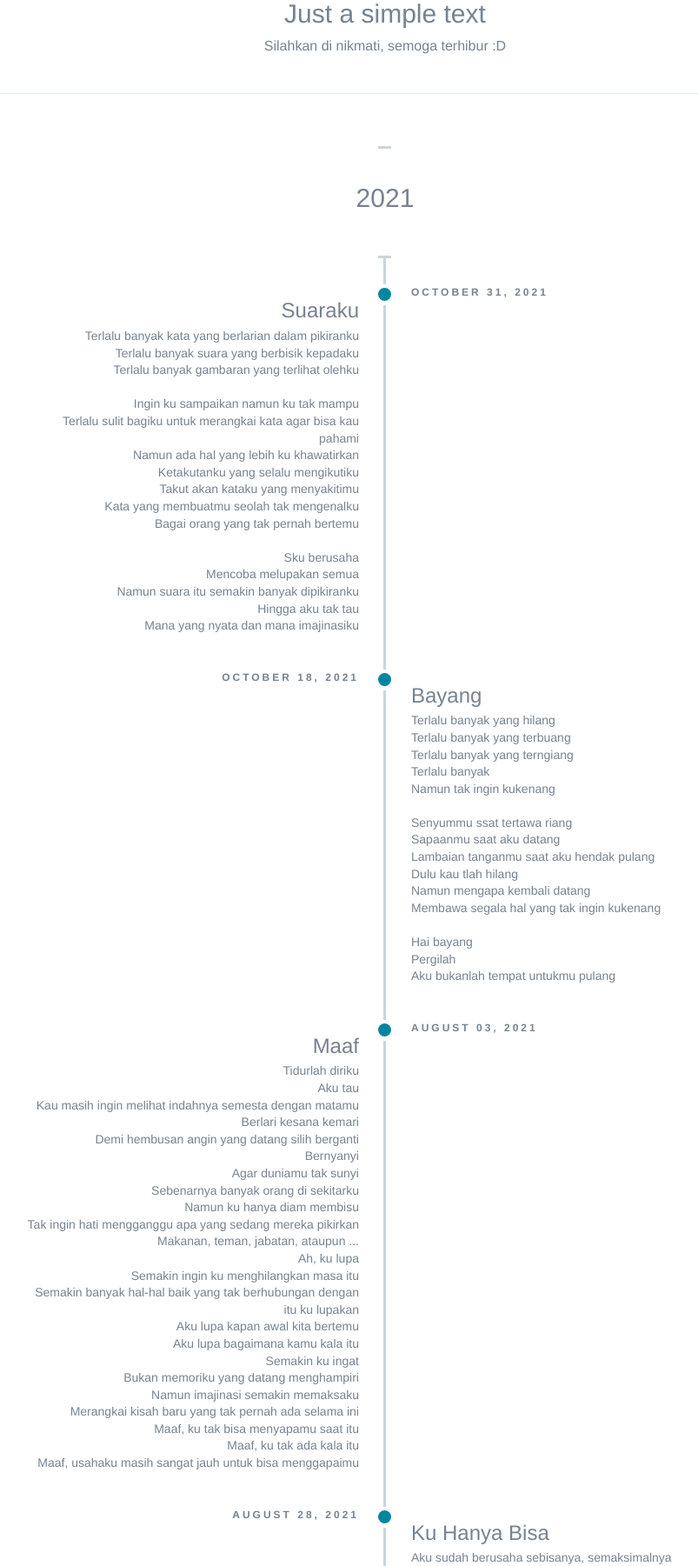
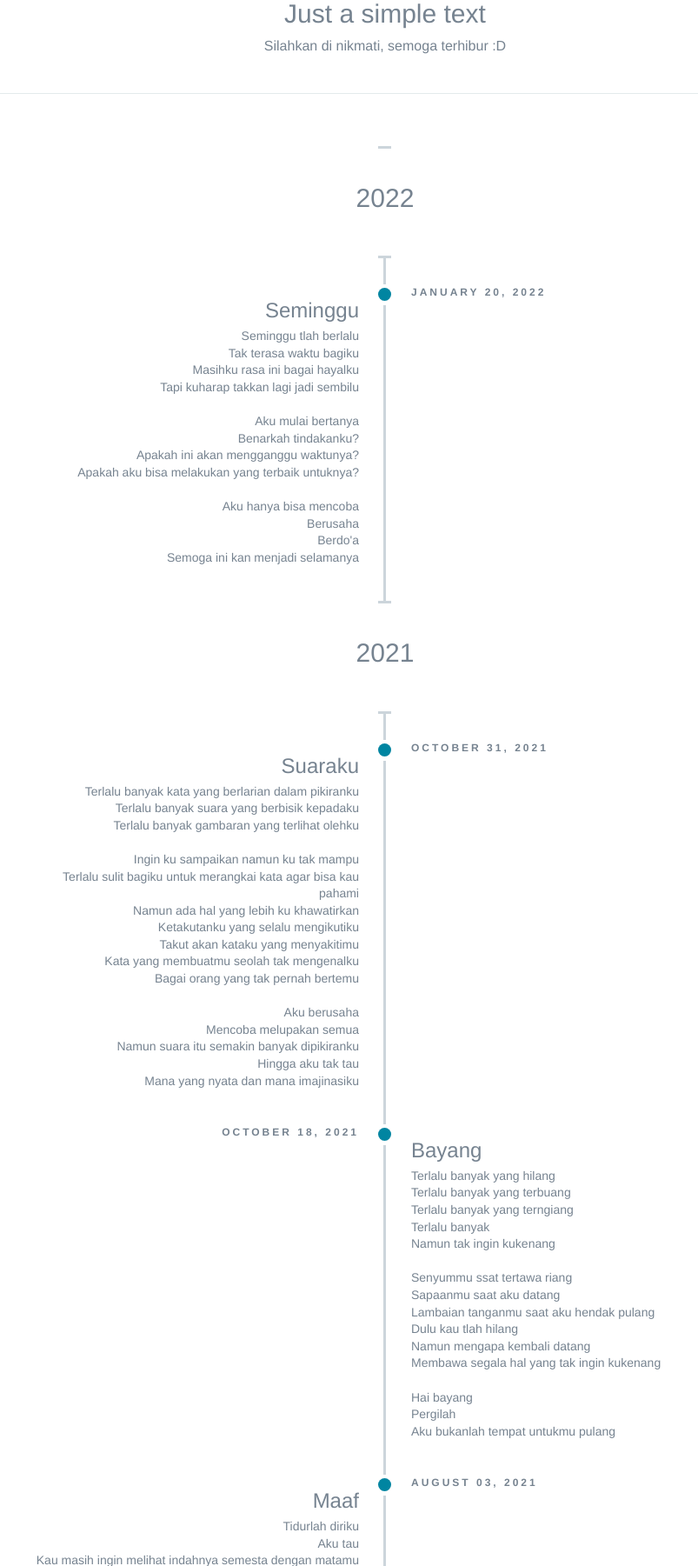
Before and after one commit to ikhsan15/iory_blog, a CodeIgniter app: page /iory_blog_ci3/PostLinks/post_2 in a window 1280 px wide. Shown: the part 119-1920 px from the top of the page at 87% size, without its empty margins (197-1000 px from the left). Run offline with CodeIgniter, Linux system fonts and the light colour scheme; some libraries are stand-ins or nearby versions.

Commit message:
update content

```diff
--- a/application/views/index.php
+++ b/application/views/index.php
@@ -26,16 +26,16 @@
 			<div class="post-preview">
 				<a href="<?php echo base_url(); ?>PostLinks/post_2">
 					<h2 class="post-title">
-						Suaraku
+						Seminggu
 					</h2>
 					<h3 class="post-subtitle">
-						Terlalu banyak kata yang berlarian dalam pikiranku
+						Seminggu tlah berlalu
 					</h3>
 				</a>
 				<p class="post-meta">
 					Posted by
 					<a href="#!">IORY</a>
-					on October 31, 2021
+					on January 20, 2022
 				</p>
 			</div>
 			<!-- Divider-->
--- a/application/views/posts/postLinks/post_2.php
+++ b/application/views/posts/postLinks/post_2.php
@@ -57,6 +57,38 @@
 							<div class="timeline-info"></div>
 							<div class="timeline-marker"></div>
 							<div class="timeline-content">
+								<h2 class="timeline-title">2022</h2>
+							</div>
+						</li>
+						<li class="timeline-item">
+							<div class="timeline-info">
+								<span>January 20, 2022</span>
+							</div>
+							<div class="timeline-marker"></div>
+							<div class="timeline-content">
+								<h3 class="timeline-title"><a href=""> Seminggu </a></h3>
+								<p>
+									Seminggu tlah berlalu <br>
+									Tak terasa waktu bagiku <br>
+									Masihku rasa ini bagai hayalku <br>
+									Tapi kuharap takkan lagi jadi sembilu <br> <br>
+
+									Aku mulai bertanya <br>
+									Benarkah tindakanku? <br>
+									Apakah ini akan mengganggu waktunya? <br>
+									Apakah aku bisa melakukan yang terbaik untuknya? <br> <br>
+
+									Aku hanya bisa mencoba <br>
+									Berusaha <br>
+									Berdo'a <br>
+									Semoga ini kan menjadi selamanya <br>
+								</p>
+							</div>
+						</li>
+						<li class="timeline-item period">
+							<div class="timeline-info"></div>
+							<div class="timeline-marker"></div>
+							<div class="timeline-content">
 								<h2 class="timeline-title">2021</h2>
 							</div>
 						</li>
@@ -80,7 +112,7 @@
 									Kata yang membuatmu seolah tak mengenalku <br>
 									Bagai orang yang tak pernah bertemu <br> <br>
 
-									Sku berusaha <br>
+									Aku berusaha <br>
 									Mencoba melupakan semua <br>
 									Namun suara itu semakin banyak dipikiranku <br>
 									Hingga aku tak tau <br>
```
Also changed, not shown: application/views/menu/footer.php (+4 -4 lines).
